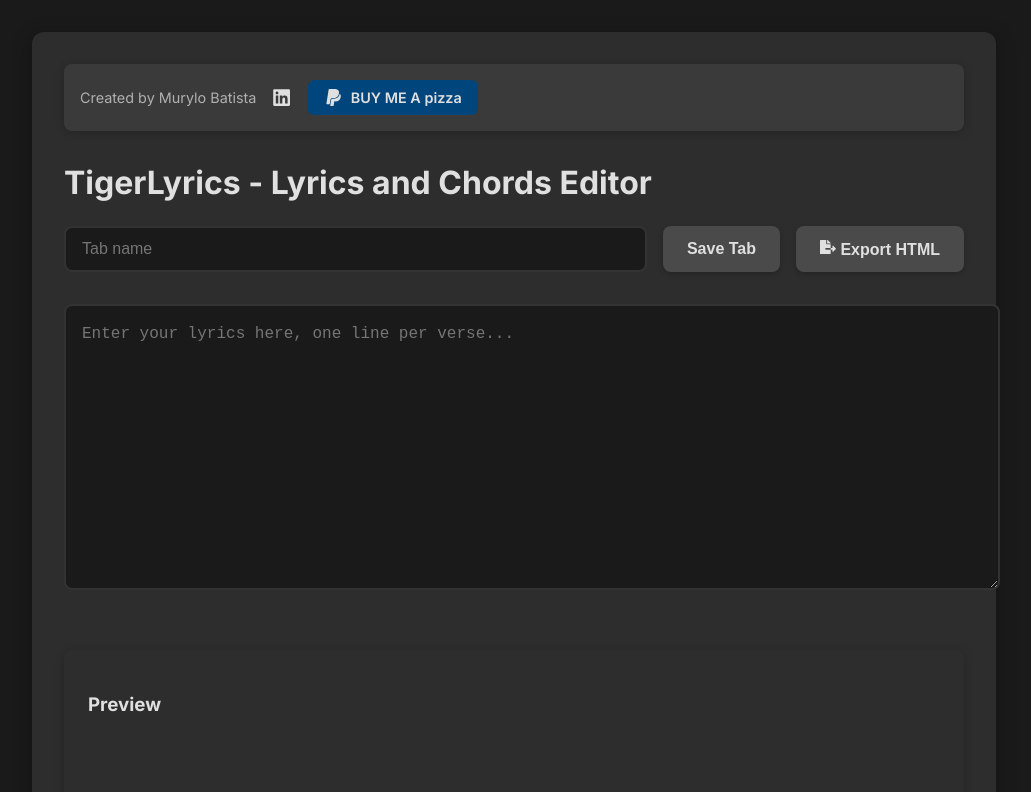
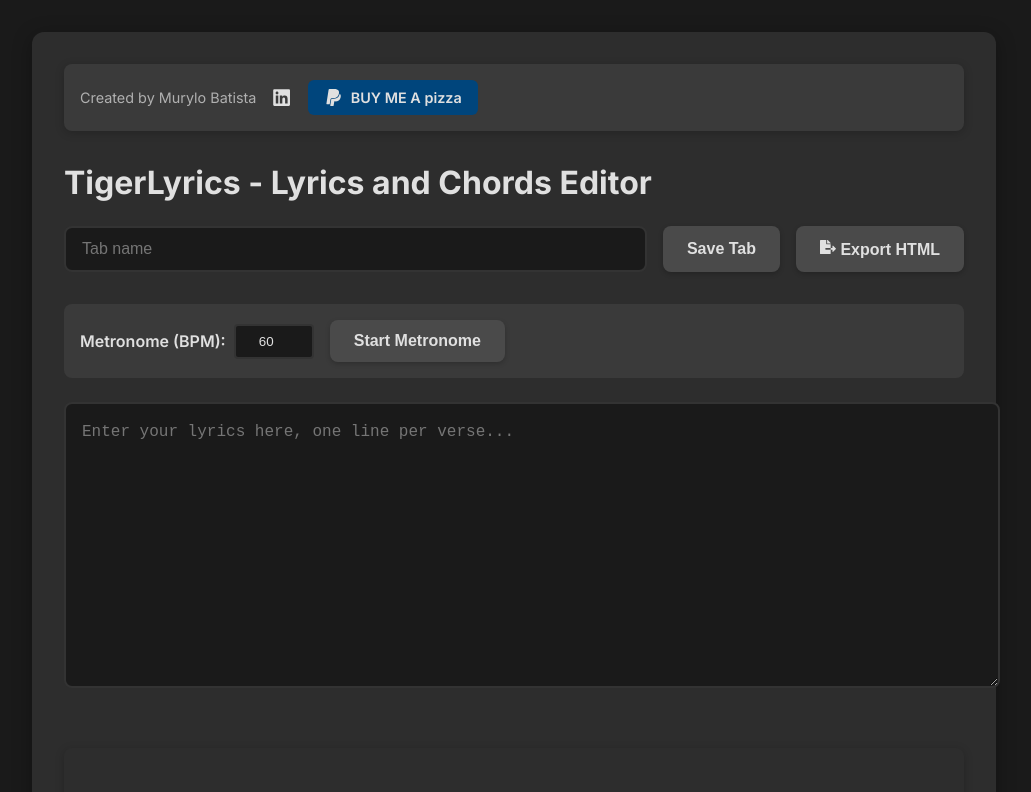
Before and after one commit to rykou/TestLyrics, a React (Vite) app: page / in a window 1280 px wide. Shown: the top 792 px of the page, without its empty margins (126-1157 px from the left). Built offline with nearby package versions, Linux system fonts and the light colour scheme.

Commit message:
Metronome added

```diff
--- a/src/App.jsx
+++ b/src/App.jsx
@@ -15,8 +15,15 @@ function App() {
   const [recentChords, setRecentChords] = useState([])
   const [draggingChord, setDraggingChord] = useState(null)
   const [isDragging, setIsDragging] = useState(false)
+  const [metronomeBPM, setMetronomeBPM] = useState(60)
+  const [isMetronomePlaying, setIsMetronomePlaying] = useState(false)
+  const [beatCount, setBeatCount] = useState(0)
   const customChordInputRef = useRef(null)
   const lyricsRef = useRef(null)
+  const metronomeIntervalRef = useRef(null)
+  const audioContextRef = useRef(null)
+  const oscillatorRef = useRef(null)
+  const gainNodeRef = useRef(null)
 
   useEffect(() => {
     const saved = localStorage.getItem('savedTabs')
@@ -33,7 +40,63 @@ function App() {
     if (recent) {
       setRecentChords(JSON.parse(recent))
     }
+
+    // Initialize audio context
+    audioContextRef.current = new (window.AudioContext || window.webkitAudioContext)()
+    gainNodeRef.current = audioContextRef.current.createGain()
+    gainNodeRef.current.gain.value = 0.5
+    gainNodeRef.current.connect(audioContextRef.current.destination)
+
+    return () => {
+      if (metronomeIntervalRef.current) {
+        clearInterval(metronomeIntervalRef.current)
+      }
+      if (audioContextRef.current) {
+        audioContextRef.current.close()
+      }
+    }
   }, [])
+
+  const playMetronomeSound = (isAccent) => {
+    if (!audioContextRef.current) return
+
+    oscillatorRef.current = audioContextRef.current.createOscillator()
+    oscillatorRef.current.type = 'sine'
+    oscillatorRef.current.frequency.value = isAccent ? 880 : 440
+    oscillatorRef.current.connect(gainNodeRef.current)
+    oscillatorRef.current.start()
+    oscillatorRef.current.stop(audioContextRef.current.currentTime + 0.1)
+  }
+
+  const toggleMetronome = () => {
+    if (isMetronomePlaying) {
+      clearInterval(metronomeIntervalRef.current)
+      metronomeIntervalRef.current = null
+      setIsMetronomePlaying(false)
+      setBeatCount(0)
+    } else {
+      const interval = 60000 / metronomeBPM // Convert BPM to milliseconds
+      metronomeIntervalRef.current = setInterval(() => {
+        setBeatCount(prev => {
+          const newBeat = (prev % 4) + 1
+          playMetronomeSound(newBeat === 1)
+          return newBeat
+        })
+      }, interval)
+      setIsMetronomePlaying(true)
+    }
+  }
+
+  const handleBPMChange = (e) => {
+    const value = parseInt(e.target.value)
+    if (!isNaN(value) && value >= 1 && value <= 300) {
+      setMetronomeBPM(value)
+      if (isMetronomePlaying) {
+        toggleMetronome()
+        toggleMetronome()
+      }
+    }
+  }
 
   const handleLyricsClick = (e, lineIndex) => {
     if (isDragging || draggingChord) {
@@ -328,6 +391,35 @@ function App() {
         <button onClick={exportToHTML}><FaFileExport /> Export HTML</button>
       </div>
 
+      <div className="metronome-controls">
+        <div className="metronome-input">
+          <label>Metronome (BPM):</label>
+          <input
+            type="number"
+            min="1"
+            max="300"
+            value={metronomeBPM}
+            onChange={handleBPMChange}
+          />
+        </div>
+        <button
+          onClick={toggleMetronome}
+          className={isMetronomePlaying ? 'metronome-active' : ''}
+        >
+          {isMetronomePlaying ? 'Stop Metronome' : 'Start Metronome'}
+        </button>
+        {isMetronomePlaying && (
+          <div className="beat-indicator">
+            {Array.from({ length: 4 }).map((_, i) => (
+              <div
+                key={i}
+                className={`beat ${beatCount === i + 1 ? 'active' : ''}`}
+              />
+            ))}
+          </div>
+        )}
+      </div>
+
       <textarea
         ref={lyricsRef}
         value={lyrics}
--- a/src/index.css
+++ b/src/index.css
@@ -11,6 +11,7 @@
   --error: #f44336;
   --linkedin: #0a66c2;
   --paypal: #00457c;
+  --metronome-active: #ff5722;
 }
 
 body {
@@ -93,6 +94,59 @@ h1, h2, h3 {
   color: var(--text);
   font-weight: 700;
   margin-bottom: 1.5rem;
+}
+
+.metronome-controls {
+  display: flex;
+  align-items: center;
+  gap: 1rem;
+  margin-bottom: 1.5rem;
+  padding: 1rem;
+  background: var(--highlight);
+  border-radius: 8px;
+}
+
+.metronome-input {
+  display: flex;
+  align-items: center;
+  gap: 0.5rem;
+}
+
+.metronome-input label {
+  font-weight: 600;
+}
+
+.metronome-input input {
+  width: 60px;
+  padding: 0.5rem;
+  border: 2px solid var(--border);
+  border-radius: 4px;
+  background: var(--primary);
+  color: var(--text);
+  text-align: center;
+}
+
+.metronome-active {
+  background-color: var(--metronome-active) !important;
+}
+
+.beat-indicator {
+  display: flex;
+  gap: 0.5rem;
+  margin-left: 1rem;
+}
+
+.beat {
+  width: 20px;
+  height: 20px;
+  border-radius: 50%;
+  background-color: var(--accent);
+  transition: all 0.2s ease;
+}
+
+.beat.active {
+  background-color: var(--metronome-active);
+  transform: scale(1.2);
 }
 
 textarea {
```
